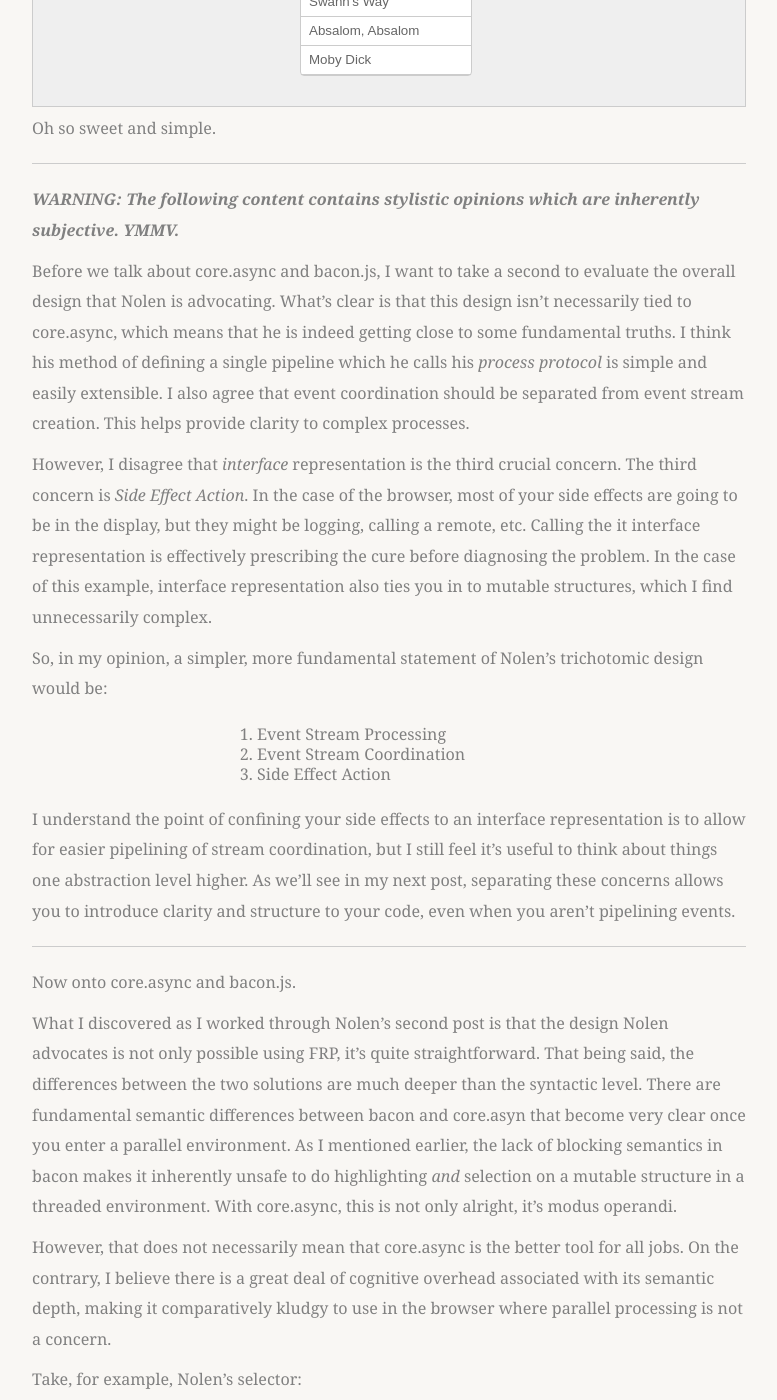
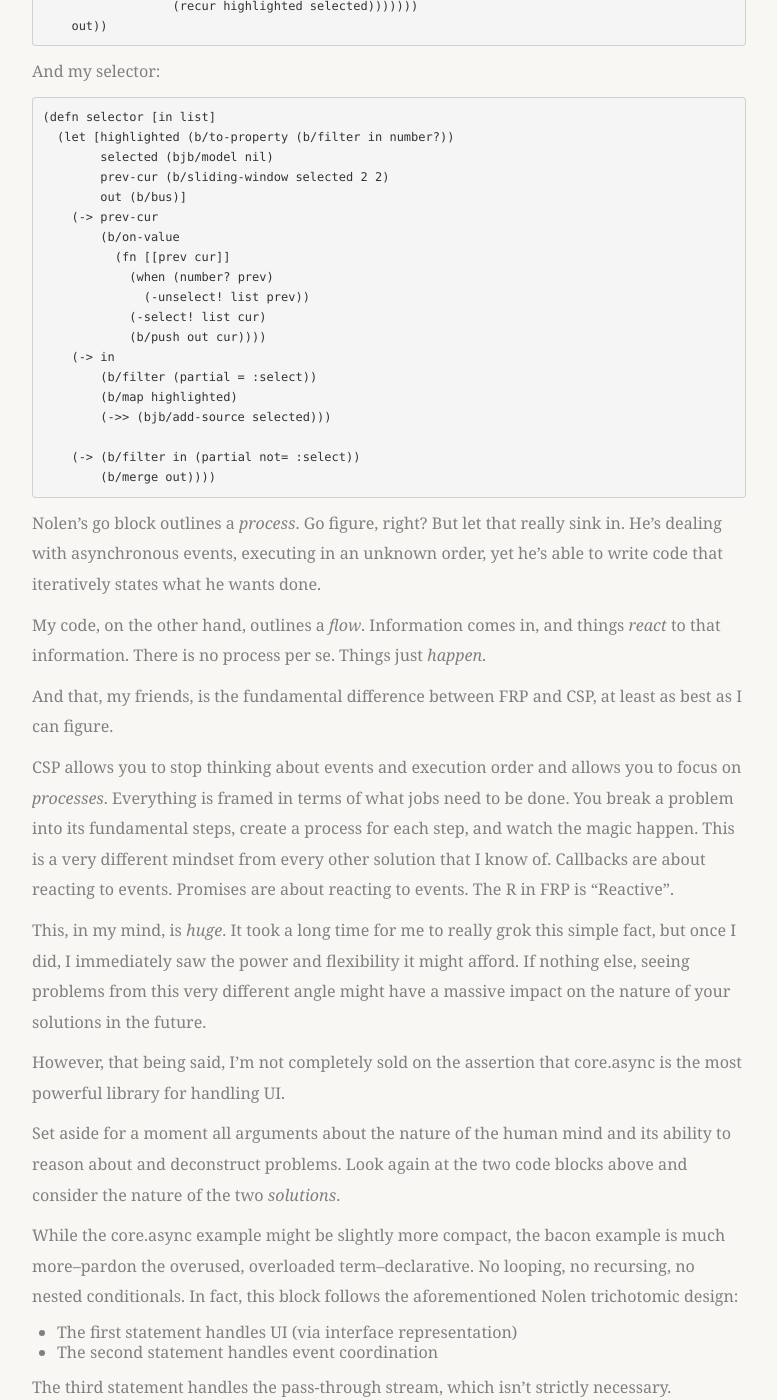
Before and after one commit to potetm/potetm.github.io, a Jekyll site: the page built from _posts/2014-01-18-responsive-design-csp.md, in a window 1280 px wide and 1400 px high, scrolled down 5296 px. Shown: the whole window, without its empty margins (314-1091 px from the left). Built offline with Jekyll 4.4.1, drawn with Linux system fonts in a browser that asks for light colours; Markdown is read by kramdown in place of the engine named in the settings; some of the changed text lies outside the part shown.

Commit message:
Rewrite!!!

````diff
--- a/_posts/2014-01-18-responsive-design-csp.md
+++ b/_posts/2014-01-18-responsive-design-csp.md
@@ -2,29 +2,15 @@
 layout: post_page
 title: "David Nolen's Responsive Design"
 ---
-In my [last post](http://potetm.github.io/2014/01/07/frp.html), I stated that I was going to use
-[bacon.js](https://github.com/baconjs/bacon.js) to work through the CSP posts from [David Nolen's awesome
-blog](http://swannodette.github.io/).  My goal is to evaluate the strengths and weaknesses of FRP and CSP.  Well it didn't take long to get
-somewhere.
 
-In [this post](#recursive-reference-suckas!), I'm going to walk through my solutions to [Nolen's second CSP
-article](http://swannodette.github.io/2013/07/31/extracting-processes/) so that you can see some of the differences between bacon and
-core.async.
+As I stated in my [previous blog post](/2014/01/07/frp.html), I recently started a series following [David
+Nolen's](http://swannodette.github.io/) excellent series of posts on Communicating Sequential Processes.  After three weeks of work and
+consideration, I'm finally ready to comment on his [second post on CSP](http://swannodette.github.io/2013/07/31/extracting-processes/), *CSP
+is Responsive Design*.
 
-Before we jump in, I want to have a quick digression into the way I want to evaluate the two paradigms.  In my mind, there are three major
-components of a paradigm:
-
-  1. Syntax - The way the code *looks*
-  2. Semantics - What the syntax *means*
-  3. Function - What actually *happens* on execution
-
-Each component is important in its own way, and the balance between them is what, in part, defines a paradigm, language, library, etc.  For
-example, a language may have semantic and functional depth, but often at the expense of syntactic simplicity (think Java).  Or two languages
-might be syntactically similar, yet have important semantic differences (think generics in Java vs C#).  Or, as in our case, two libraries
-may have very different syntax and semantics, yet are functionally identical.
-
-Keep those components in mind as you go through and compare this post with Nolen's.  At the end of the post I'll try to pull it all
-together.
+This is going to be a post in two parts.  In this post I will show my work closely following Nolen's design in his original post.  In the
+next post I will walk through how I would design the same component from scratch with bacon.js.  Both exercises have been useful in
+deciphering the relative strengths and weaknesses of core.async and bacon.js.
 
 Let's get started.
 
@@ -123,9 +109,6 @@
   </pre>
 </div>
 
-I'd like to take a second here to point out that, in this example, both this solution and Nolen's solution are functionally and semantically
-*identical*.
-
 Just like Nolen's initial examples, our rendering surface is a plain old JavaScript array.  Just like in his example, we mutate that array
 in place, and those modifications are reflected on the screen.
 
@@ -180,14 +163,7 @@
   </pre>
 </div>
 
-Here, friends, is where Nolen and I diverge.  You'll notice that I have two coordination processes operating on the same mutable list:
-`#(selector (highlighter % list) list)`.  The issue with that is the bacon.js library doesn't afford any sort of blocking semantics.  What
-this means is, if any part of this application were threaded, we would suddenly be at the mercy of the race condition gods.
-
-However, because JavaScript is a single-threaded host, the application that I've written will work exactly as intended.  Therefore, although
-there are *semantic* differences between our solutions, *functionally* they are the same.  More on this at the end.
-
-For now, let's move on to his last example.  First we need to extend our event stream to include mouse events.
+Let's move on to his last example.  First we need to extend our event stream to include mouse events.
 
 ```clojure
 (defn mouseleave [$ul]
@@ -250,41 +226,9 @@
 
 ---
 
-***WARNING: The following content contains stylistic opinions which are inherently subjective.  YMMV.***
-
-Before we talk about core.async and bacon.js, I want to take a second to evaluate the overall design that Nolen is advocating.  What's clear
-is that this design isn't necessarily tied to core.async, which means that he is indeed getting close to some fundamental truths.  I think
-his method of defining a single pipeline which he calls his *process protocol* is simple and easily extensible.  I also agree that event
-coordination should be separated from event stream creation.  This helps provide clarity to complex processes.
-
-However, I disagree that *interface* representation is the third crucial concern.  The third concern is *Side Effect Action*.  In the case
-of the browser, most of your side effects are going to be in the display, but they might be logging, calling a remote, etc.  Calling the it
-interface representation is effectively prescribing the cure before diagnosing the problem.  In the case of this example, interface
-representation also ties you in to mutable structures, which I find unnecessarily complex.
-
-So, in my opinion, a simpler, more fundamental statement of Nolen's trichotomic design would be:
-
-  1. Event Stream Processing
-  2. Event Stream Coordination
-  3. Side Effect Action
-
-I understand the point of confining your side effects to an interface representation is to allow for easier pipelining of stream
-coordination, but I still feel it's useful to think about things one abstraction level higher.  As we'll see in my next post, separating
-these concerns allows you to introduce clarity and structure to your code, even when you aren't pipelining events.
-
----
-
-Now onto core.async and bacon.js.
-
-What I discovered as I worked through Nolen's second post is that the design Nolen advocates is not only possible using FRP, it's quite
-straightforward.  That being said, the differences between the two solutions are much deeper than the syntactic level.  There are
-fundamental semantic differences between bacon and core.asyn that become very clear once you enter a parallel environment.  As I mentioned
-earlier, the lack of blocking semantics in bacon makes it inherently unsafe to do highlighting *and* selection on a mutable structure in a
-threaded environment.  With core.async, this is not only alright, it's modus operandi.
-
-However, that does not necessarily mean that core.async is the better tool for all jobs.  On the contrary, I believe there is a great deal
-of cognitive overhead associated with its semantic depth, making it comparatively kludgy to use in the browser where parallel processing is
-not a concern.
+What I discovered as I worked through Nolen's second post is that the overarching design Nolen advocates is not only possible using FRP,
+it's quite straightforward.  That being said, the differences between the two solutions are much deeper than the syntactic level.  There are
+fundamental semantic differences between FRP and CSP.
 
 Take, for example, Nolen's selector:
 
@@ -332,20 +276,44 @@
         (b/merge out))))
 ```
 
+Nolen's go block outlines a *process*.  Go figure, right?  But let that really sink in.  He's dealing with asynchronous events, executing in an
+unknown order, yet he's able to write code that iteratively states what he wants done.
+
+My code, on the other hand, outlines a *flow*.  Information comes in, and things *react* to that information.  There is no process per se.
+Things just *happen*.
+
+And that, my friends, is the fundamental difference between FRP and CSP, at least as best as I can figure.
+
+CSP allows you to stop thinking about events and execution order and allows you to focus on *processes*.  Everything is framed in terms of
+what jobs need to be done.  You break a problem into its fundamental steps, create a process for each step, and watch the magic happen.
+This is a very different mindset from every other solution that I know of.  Callbacks are about reacting to events.  Promises are about
+reacting to events.  The R in FRP is "Reactive".
+
+This, in my mind, is *huge*.  It took a long time for me to really grok this simple fact, but once I did, I immediately saw the power and
+flexibility it might afford.  If nothing else, seeing problems from this very different angle might have a massive impact on the nature of
+your solutions in the future.
+
+However, that being said, I'm not completely sold on the assertion that core.async is the most powerful library for handling UI.
+
+Set aside for a moment all arguments about the nature of the human mind and its ability to reason about and deconstruct problems.  Look
+again at the two code blocks above and consider the nature of the two *solutions*.
+
 While the core.async example might be slightly more compact, the bacon example is much more--pardon the overused, overloaded
 term--declarative.  No looping, no recursing, no nested conditionals.  In fact, this block follows the aforementioned Nolen trichotomic design:
 
-  * The first thread handles UI representation
-  * The second thread handles event coordination
+  * The first statement handles UI (via interface representation)
+  * The second statement handles event coordination
 
-The third thread handles the pass-through stream, which isn't strictly necessary.  Processed events are passed in, so that's irrelevant in
+The third statement handles the pass-through stream, which isn't strictly necessary.  Processed events are passed in, so that's irrelevant in
 this scope.
 
-Given this clarity and power, I think it would be a mistake to disregard FRP in favor of CSP, especially where parallel processing is not a
-concern.  In addition, I would need to evaluate how FRP fairs when blocking semantics are built into the library in order to properly
-compare FRP to CSP in threaded environments.  I've never had such a need, and thus have never used such a library, though I know [they
-exist](https://github.com/Netflix/RxJava/wiki/Blocking-Observable-Operators).  Given what I've found so far, the results of such a
-study would be very interesting to me.
+It would be very difficult for me two look at those two code blocks and come away with the idea that core.async is superior in any way to
+bacon.js.  Quite the contrary in my mind.
+
+Per [Nolen's suggestion](https://twitter.com/swannodette/status/420638953872826368), I do intend on seeing this project through the full
+autocompleter.  I'm still very open to having my mind changed.  However, as I previously mentioned, I'm going to go on a slight detour in
+my next post and explore what this same component might look like if I wrote it from scratch with bacon.js.  I feel that it would be
+interesting and informative comparison.
 
 ---
 
````
